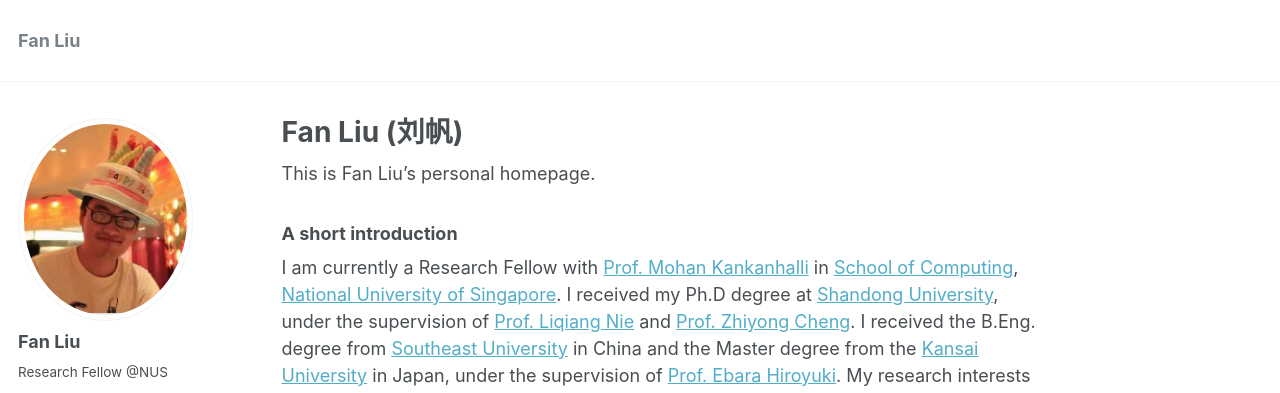
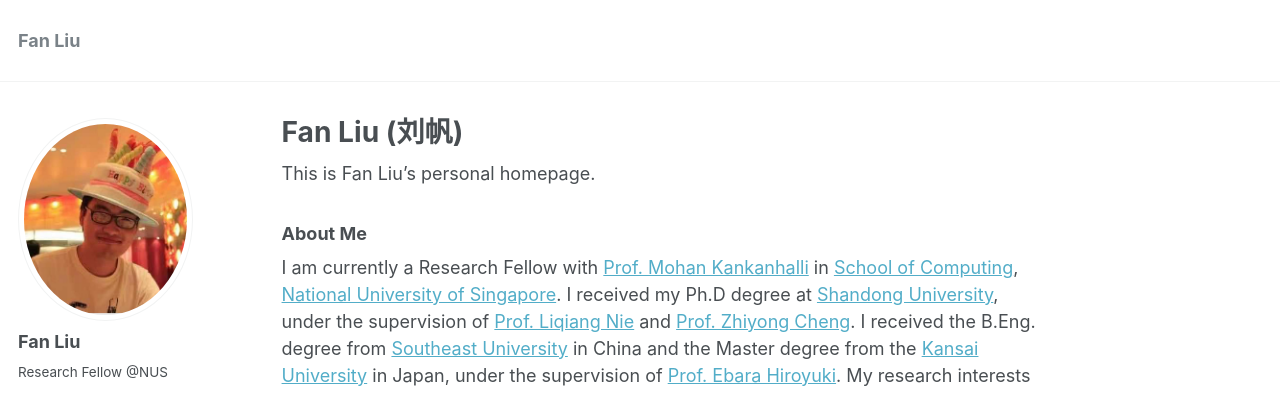
Before and after one commit to liufancs/liufancs.github.io, a Jekyll site: the page built from _pages/about.md, in a window 1280 px wide and 900 px high. Shown: the top 393 px of the window. Built offline with Jekyll 4.4.1, drawn with Linux system fonts in a browser that asks for light colours; some web fonts are replaced.

Commit message:
Update about.md

```diff
--- a/_pages/about.md
+++ b/_pages/about.md
@@ -9,7 +9,7 @@ redirect_from:
 ---
 This is Fan Liu's personal homepage.
 
-### A short introduction
+### About Me
 I am currently a Research Fellow with [Prof. Mohan Kankanhalli](https://www.comp.nus.edu.sg/~mohan/) in [School of Computing](https://www.comp.nus.edu.sg/), [National University of Singapore](https://www.nus.edu.sg/). I received my Ph.D degree at [Shandong University](https://www.sdu.edu.cn/), under the supervision of [Prof. Liqiang Nie](https://liqiangnie.github.io/index.html) and [Prof. Zhiyong Cheng](https://sites.google.com/view/zycheng). I received the B.Eng. degree from [Southeast University](https://www.seu.edu.cn/) in China and the Master degree from the [Kansai University](https://www.kansai-u.ac.jp/) in Japan, under the supervision of [Prof. Ebara Hiroyuki](https://gakujo.kansai-u.ac.jp/profile/en/3b9d26c7eb2cecuf4f1fdf+f7077b.html). My research interests lie primarily in multimedia search and recommendation. I was a visiting scholar at [N-CRiPT@NUS](https://ncript.comp.nus.edu.sg/) in 2021.
 
 <b>RESEARCH INTEREST:</b>
```
